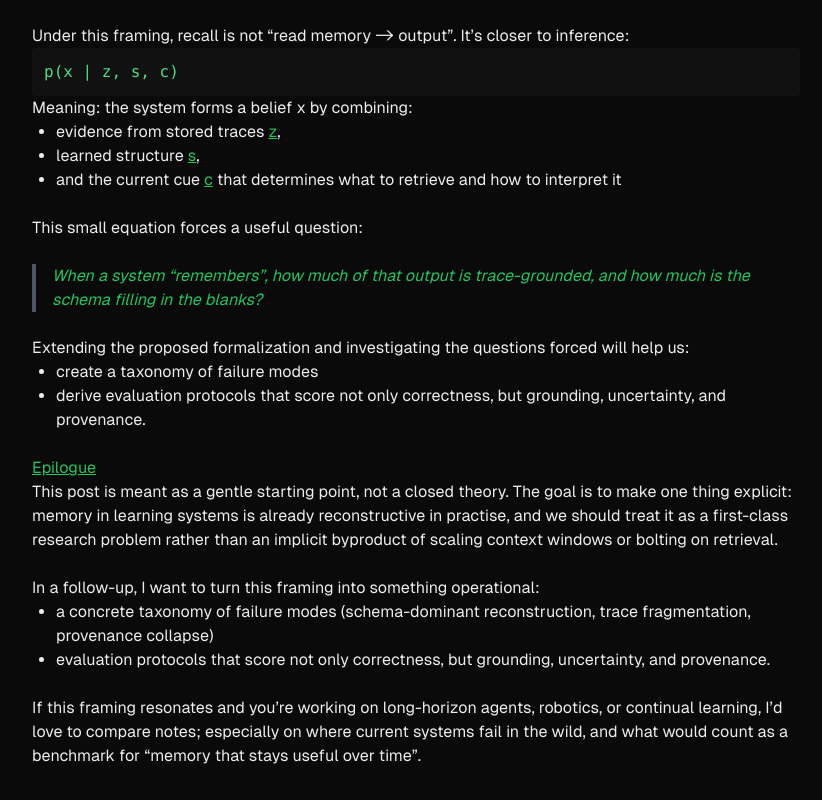
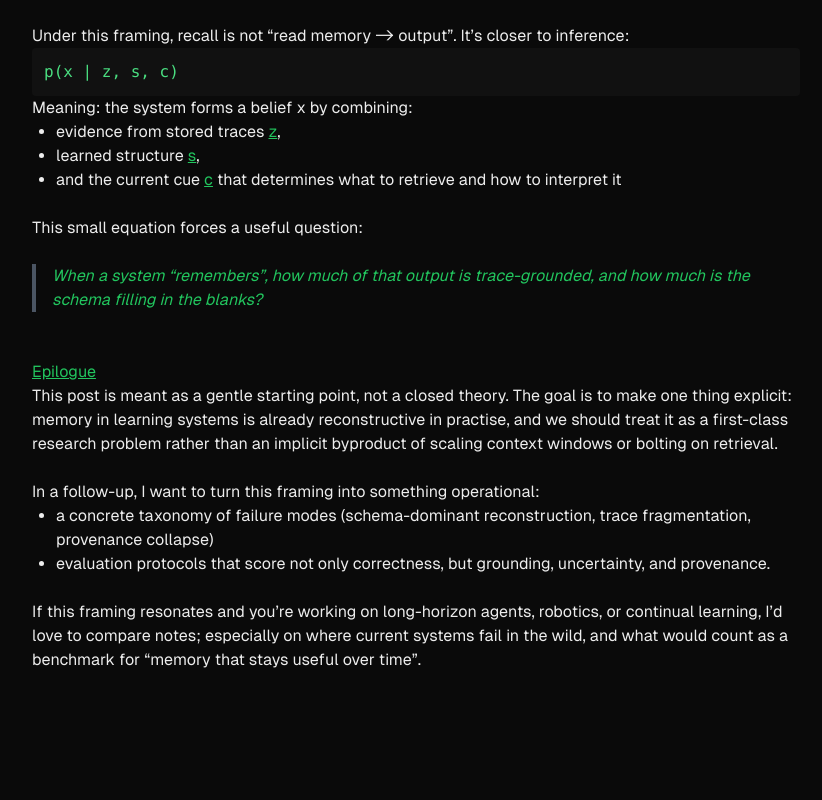
Before and after one commit to yiannisha/personal-blog, a Next.js app: page /blog/reconstructive-memory-for-learning-systems in a window 1280 px wide. Shown: the part 1756-2556 px from the top of the page, without its empty margins (224-1046 px from the left). After the commit the page ends 2460 px from the top, so only its background shows below. Built offline with nearby package versions, Linux system fonts and the light colour scheme; a web font is replaced by a local one.

Commit message:
Remove discussion on formalization and failure modes
Removed section discussing the extension of formalization and its benefits.

```diff
--- a/pages/blog/reconstructive-memory-for-learning-systems.tsx
+++ b/pages/blog/reconstructive-memory-for-learning-systems.tsx
@@ -140,13 +140,6 @@ Even though all of these components might help, there seems to be some standard
             When a system “remembers”, how much of that output is trace-grounded, and how much is the schema filling in the blanks?
           </p>
           <br />
-          <p>
-            Extending the proposed formalization and investigating the questions forced will help us:
-          </p>
-          <ul className="list-disc pl-6">
-            <li>create a taxonomy of failure modes</li>
-            <li>derive evaluation protocols that score not only correctness, but grounding, uncertainty, and provenance.</li>
-          </ul>
           <br />
           <p className="underline text-green-500">Epilogue</p>
           <p>
```
